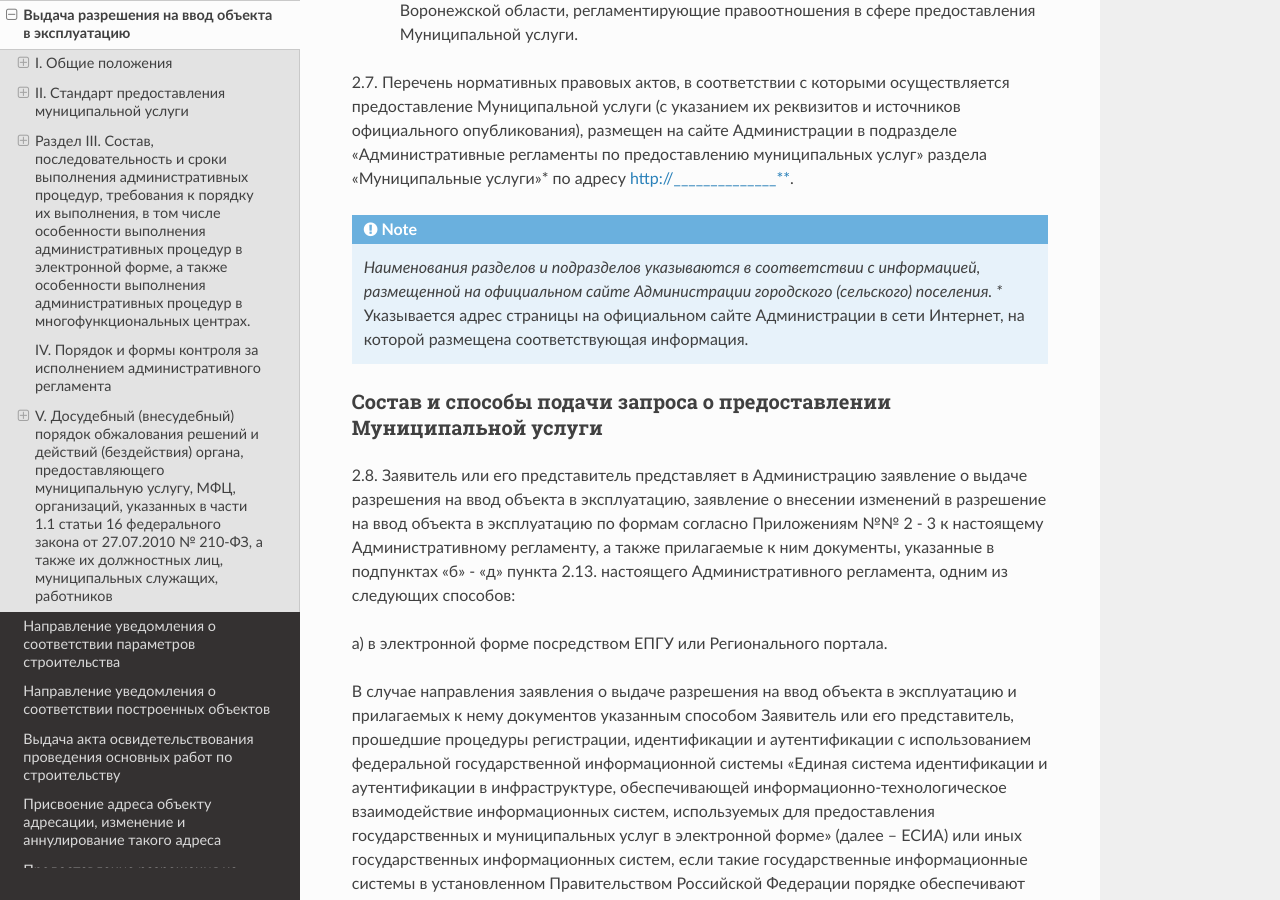
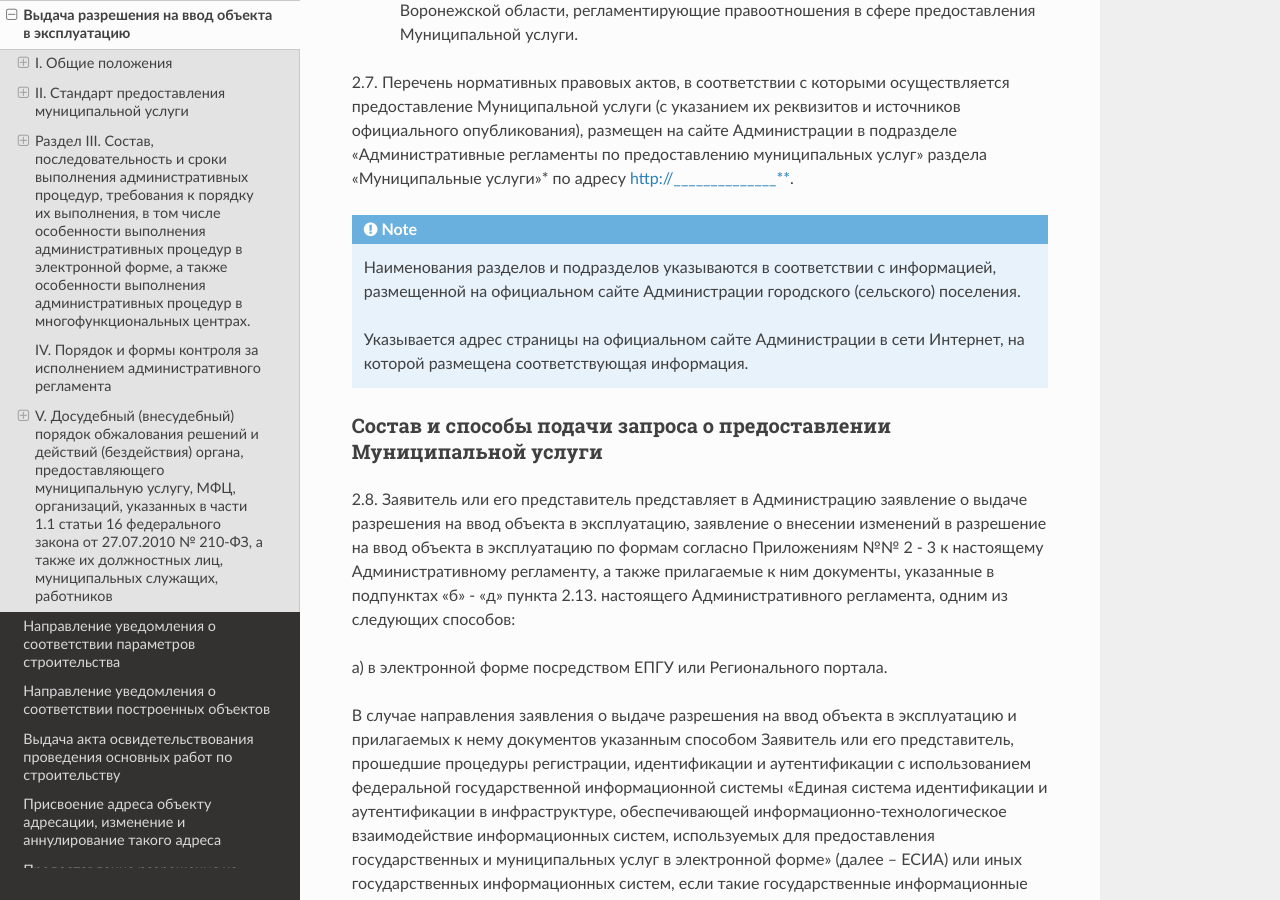
Before and after one commit to avkazmin/sphinx_munidoc, a Sphinx documentation site: the page built from doc/reglament30.rst, in a window 1280 px wide and 900 px high, scrolled down 11746 px. Built offline with Sphinx 7.4.7 and the Read the Docs theme 2.0.0, drawn with Linux system fonts in a browser that asks for light colours; pages that are not in the unit, such as notebooks, are missing from menus.

```diff
--- a/doc/reglament30.rst
+++ b/doc/reglament30.rst
@@ -231,7 +231,11 @@ II. Стандарт предоставления муниципальной у
 
 2.7. Перечень нормативных правовых актов, в соответствии с которыми осуществляется предоставление Муниципальной услуги (с указанием их реквизитов и источников официального опубликования), размещен на сайте Администрации в подразделе «Административные регламенты по предоставлению муниципальных услуг» раздела «Муниципальные услуги»* по адресу http://______________**.
 
-.. note:: *Наименования разделов и подразделов указываются в соответствии с информацией, размещенной на официальном сайте Администрации городского (сельского) поселения. ** Указывается адрес страницы на официальном сайте Администрации в сети Интернет, на которой размещена соответствующая информация.
+.. note::
+
+   Наименования разделов и подразделов указываются в соответствии с информацией, размещенной на официальном сайте Администрации городского (сельского) поселения.
+
+   Указывается адрес страницы на официальном сайте Администрации в сети Интернет, на которой размещена соответствующая информация.
 
 Состав и способы подачи запроса о предоставлении Муниципальной услуги
 ~~~~~~~~~~~~~~~~~~~~~~~~~~~~~~~~~~~~~~~~~~~~~~~~~~~~~~~~~~~~~~~~~~~~~
```
